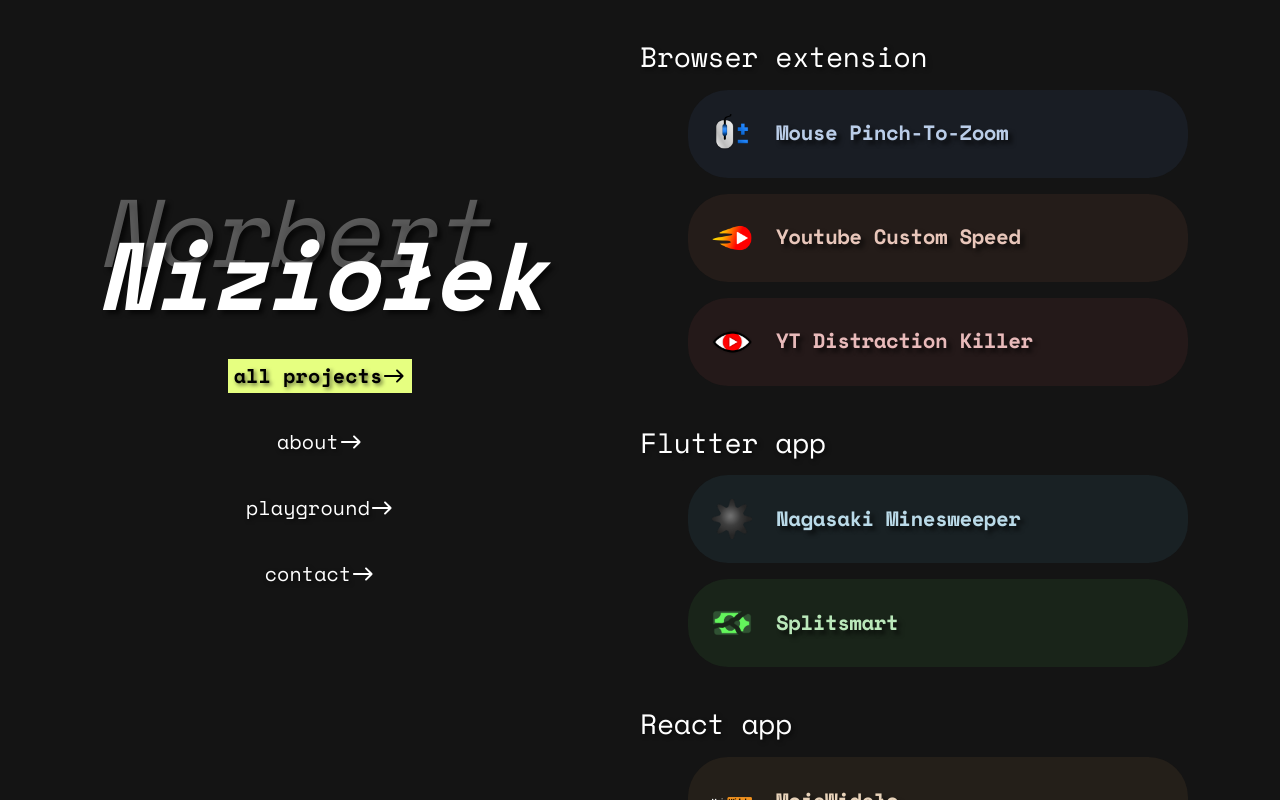
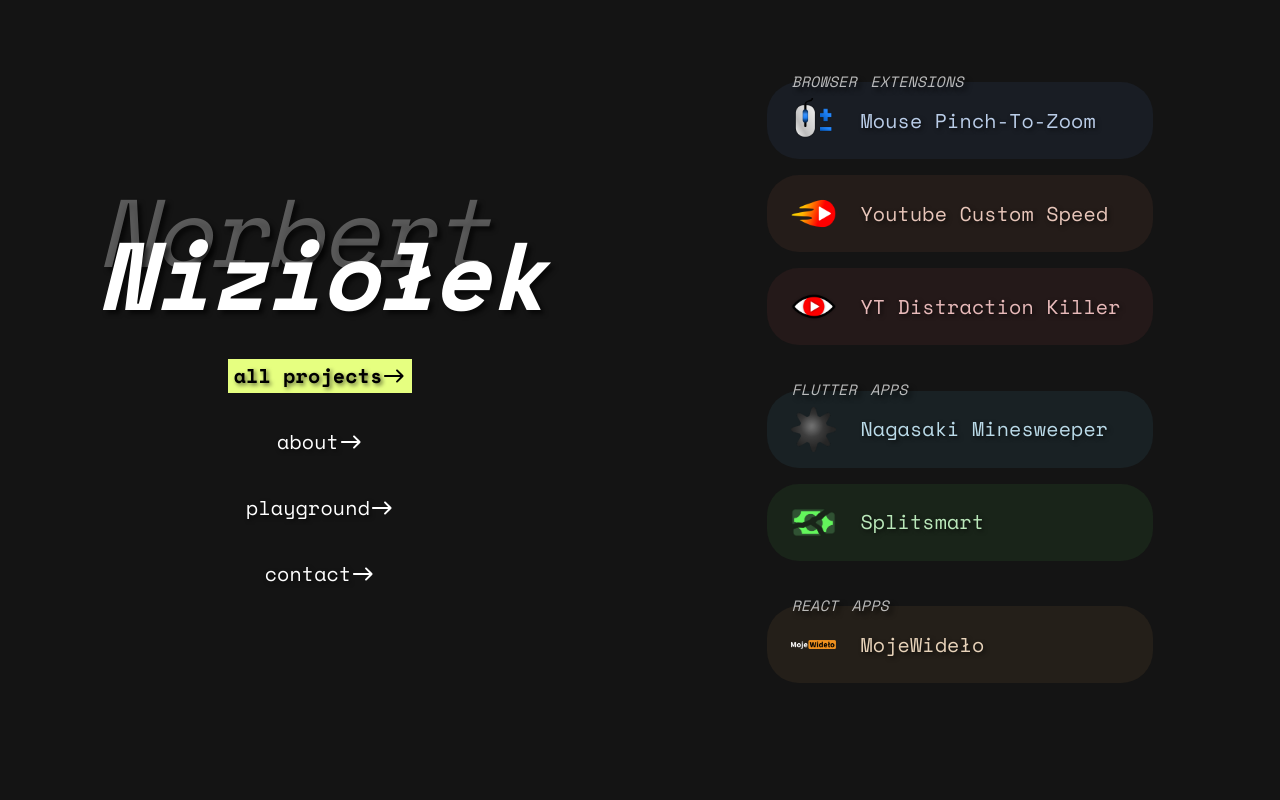
Before and after one commit to nizioleque/portfolio, a Next.js app: page /all-projects in a window 1280 px wide. Built offline with nearby package versions, Linux system fonts and the light colour scheme.

Commit message:
Design all projects tiles

```diff
--- a/pages/all-projects.tsx
+++ b/pages/all-projects.tsx
@@ -11,7 +11,7 @@ interface AllProjectsProps {
 function AllProjects({ groupedProjects }: AllProjectsProps) {
   return (
     <Stack paddingY={5} height='100%'>
-      <Stack gap={5} marginY='auto'>
+      <Stack gap={5} margin='auto' maxWidth='100%'>
         {Object.entries(groupedProjects).map(([name, projects]) => (
           <ProjectGroup key={name} name={name} projects={projects} />
         ))}
--- a/src/components/Card/CardModal.tsx
+++ b/src/components/Card/CardModal.tsx
@@ -37,7 +37,7 @@ function CardModal({
               right: 0,
               bottom: 0,
               left: 0,
-              zIndex: 2,
+              zIndex: 101,
               display: 'grid',
               placeItems: 'center',
               pointerEvents: 'none',
--- a/src/components/Card/Overlay.tsx
+++ b/src/components/Card/Overlay.tsx
@@ -15,7 +15,7 @@ function Overlay({ closeModal }: OverlayProps) {
         bottom: 0,
         right: 0,
         background: 'rgb(0,0,0,0.5)',
-        zIndex: 1,
+        zIndex: 100,
       }}
       component={motion.div}
       initial={{ opacity: 0 }}
--- a/src/components/allProjects/ProjectGroup.tsx
+++ b/src/components/allProjects/ProjectGroup.tsx
@@ -1,4 +1,5 @@
 import { Stack, Typography } from '@mui/material';
+import { shadowStrong } from '../../theme';
 import { ProjectMeta } from '../../types';
 import ProjectTile from './ProjectTile';
 
@@ -9,9 +10,21 @@ interface ProjectGroupProps {
 
 function ProjectGroup({ name, projects }: ProjectGroupProps) {
   return (
-    <Stack gap={2}>
-      <Typography variant='h2' fontSize='1.75rem'>
-        {name}
+    <Stack gap={0}>
+      <Typography
+        variant='h6'
+        sx={{
+          fontSize: '1.35rem',
+          fontStyle: 'italic',
+          zIndex: 2,
+          marginLeft: 3,
+          textShadow: shadowStrong,
+          lineHeight: '25%',
+          color: 'text.secondary',
+          fontVariant: 'small-caps',
+        }}
+      >
+        {name.toLowerCase()}s
       </Typography>
       <Stack gap={2}>
         {projects.map((project) => (
--- a/src/components/allProjects/ProjectTile.tsx
+++ b/src/components/allProjects/ProjectTile.tsx
@@ -3,6 +3,7 @@ import Image from 'next/image';
 import Link from 'next/link';
 import { useRouter } from 'next/router';
 import { useEffect, useState } from 'react';
+import { TileImageSize } from '../../constants';
 import { ProjectMeta } from '../../types';
 import Card from '../Card/Card';
 import CardModal from '../Card/CardModal';
@@ -27,24 +28,21 @@ function ProjectTile({ project }: ProjectTileProps) {
     const handleRouteChange = (url: string) => {
       if (isModalOpen && url !== targetUrl) {
         setIsModalOpen(false);
-      } else if (
-        // !isModalOpen &&
-        url === targetUrl
-      ) {
-        // TODO handle forward navigation
+      } else if (!isModalOpen && url === targetUrl) {
+        setIsModalOpen(true);
       }
     };
 
     router.events.on('routeChangeStart', handleRouteChange);
     return () => router.events.off('routeChangeStart', handleRouteChange);
-  }, [isModalOpen, router.events, targetUrl]);
+  }, [router, isModalOpen, targetUrl]);
 
   return (
     <Box>
       <Link href={'/all-projects'} as={targetUrl} passHref legacyBehavior>
         <Card
           hue={project.hue}
-          sx={{ maxWidth: 500, marginLeft: 6 }}
+          sx={{ paddingY: 2, borderRadius: 8 }}
           layoutId={project.id}
           onClick={() => setIsModalOpen(true)}
         >
@@ -58,11 +56,11 @@ function ProjectTile({ project }: ProjectTileProps) {
             <Image
               alt={`${project.name} icon`}
               src={project.icon}
-              height={40}
-              width={40}
+              height={TileImageSize}
+              width={TileImageSize}
               style={{ objectFit: 'contain' }}
             />
-            <Typography variant='h3' textAlign='center'>
+            <Typography variant='h6' marginRight={1}>
               {project.name}
             </Typography>
           </Stack>
--- a/src/constants.ts
+++ b/src/constants.ts
@@ -1,2 +1,3 @@
 export const CardSize = 250;
 export const CardImageSize = 94;
+export const TileImageSize = 45;
```
